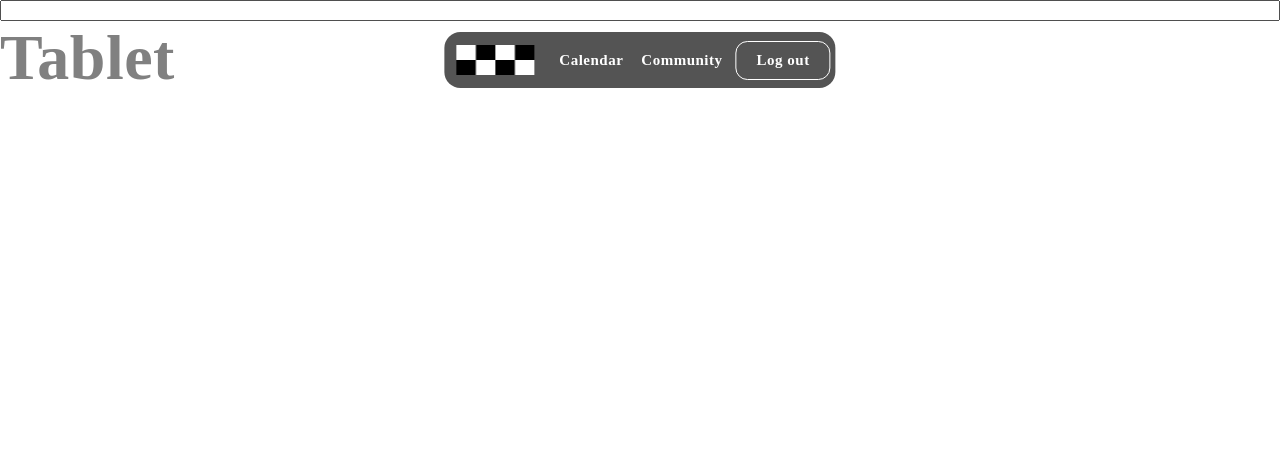
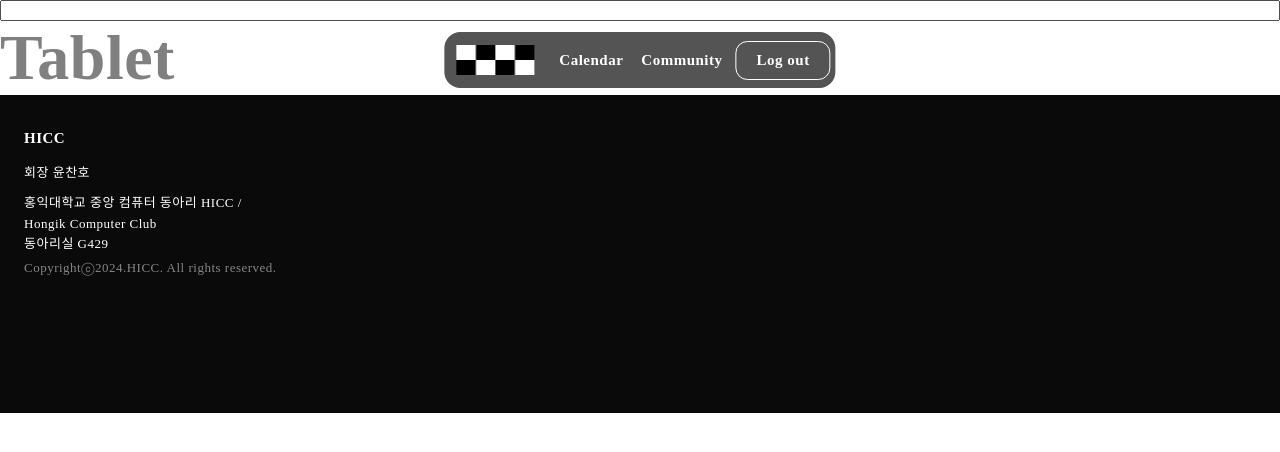
Before and after one commit to HICC-REBOOT/HICC-REBOOT-Frontend, a React (Create React App) app in the folder frontend/: page / in a window 1280 px wide. Shown: the top 452 px of the page. Built offline with nearby package versions, Linux system fonts and the light colour scheme; a web font is replaced by a local one.

Commit message:
design: footer 기본적인 프레임 생성

```diff
--- /dev/null
+++ b/frontend/src/components/common/footer/Footer.style.tsx
@@ -0,0 +1,44 @@
+import styled from 'styled-components';
+
+export const Container = styled.div`
+  width: 100%;
+  height: 31.8rem;
+
+  ${(props) => props.theme.media.mobile`
+    height: 24.8rem;
+  `}
+
+  padding: 0 2.4rem;
+  padding-top: 3.5rem;
+
+  background-color: ${(props) => props.theme.colors.black};
+`;
+
+export const HICC = styled.p`
+  margin-bottom: 1.6rem;
+
+  color: ${(props) => props.theme.colors.white};
+  ${(props) => props.theme.typography.common.button1};
+  text-transform: uppercase;
+`;
+
+export const Leader = styled.p`
+  margin-bottom: 0.9rem;
+
+  color: ${(props) => props.theme.colors.white};
+  ${(props) => props.theme.typography.common.caption1};
+`;
+
+export const Location = styled.p`
+  margin-bottom: 0.3rem;
+
+  color: ${(props) => props.theme.colors.white};
+  ${(props) => props.theme.typography.common.caption1};
+  white-space: pre-line;
+`;
+
+export const Copyright = styled.p`
+  color: ${(props) => props.theme.colors.white};
+  opacity: 0.5;
+  ${(props) => props.theme.typography.common.caption1};
+`;
--- /dev/null
+++ b/frontend/src/components/common/footer/Footer.tsx
@@ -0,0 +1,27 @@
+import React from 'react';
+import * as F from './Footer.style';
+
+const footerText = {
+  hicc: 'hicc',
+  leaderFormat: '회장 ',
+  location: `홍익대학교 중앙 컴퓨터 동아리 HICC /
+  Hongik Computer Club
+  동아리실 G429`,
+  copyright: `Copyrightⓒ2024.HICC. All rights reserved.`,
+};
+
+function Footer() {
+  return (
+    <F.Container>
+      <F.HICC>{footerText.hicc}</F.HICC>
+      <F.Leader>
+        {footerText.leaderFormat}
+        {`윤찬호`}
+      </F.Leader>
+      <F.Location>{footerText.location}</F.Location>
+      <F.Copyright>{footerText.copyright}</F.Copyright>
+    </F.Container>
+  );
+}
+
+export default Footer;
--- a/frontend/src/components/layout/Layout.tsx
+++ b/frontend/src/components/layout/Layout.tsx
@@ -1,6 +1,7 @@
 import React from 'react';
 import { Outlet } from 'react-router-dom';
 import Header from '@components/common/header/Header';
+import Footer from '@components/common/footer/Footer';
 import * as L from './style/Layout.style';
 
 function Layout() {
@@ -8,6 +9,7 @@ function Layout() {
     <L.Container>
       <Header />
       <Outlet />
+      <Footer />
     </L.Container>
   );
 }
```
Also changed, not shown: 1 other file (tests, documents, lock files or other folders).
